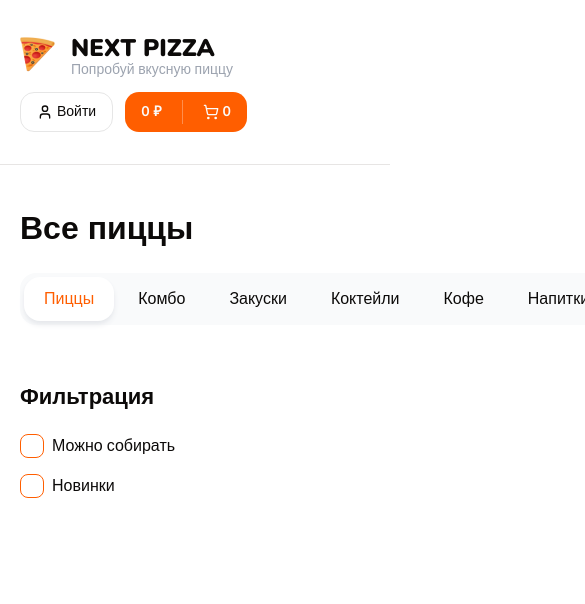
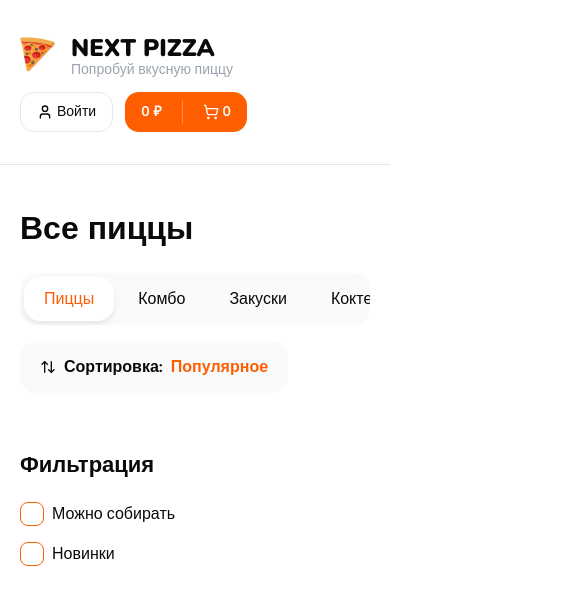
Before and after one commit to krlmari/next-pizza, a Next.js app: page /next-pizza/ in a window 390 px wide. Shown: the top 604 px of the page, 585 px wide, since content can reach past the window. Built offline with nearby package versions, Linux system fonts and the light colour scheme.

Commit message:
feat: add responsive styles

```diff
--- a/src/components/blocks/categories.tsx
+++ b/src/components/blocks/categories.tsx
@@ -19,7 +19,10 @@ interface CategoriesProps {
 export const Categories: React.FC<CategoriesProps> = ({ className }) => {
   return (
     <div
-      className={cn("inline-flex gap-1 rounded-2xl bg-gray-50 p-1", className)}
+      className={cn(
+        "inline-flex gap-1 overflow-auto rounded-2xl bg-gray-50 p-1",
+        className
+      )}
     >
       {categories.map((category, index) => (
         <a
--- a/src/components/blocks/top-bar.tsx
+++ b/src/components/blocks/top-bar.tsx
@@ -14,7 +14,7 @@ export const TopBar: React.FC<TopBarProps> = ({ className }) => {
         className
       )}
     >
-      <Container className="flex justify-between">
+      <Container className="flex flex-wrap justify-between gap-4">
         <Categories />
         <SortPopup />
       </Container>
```
